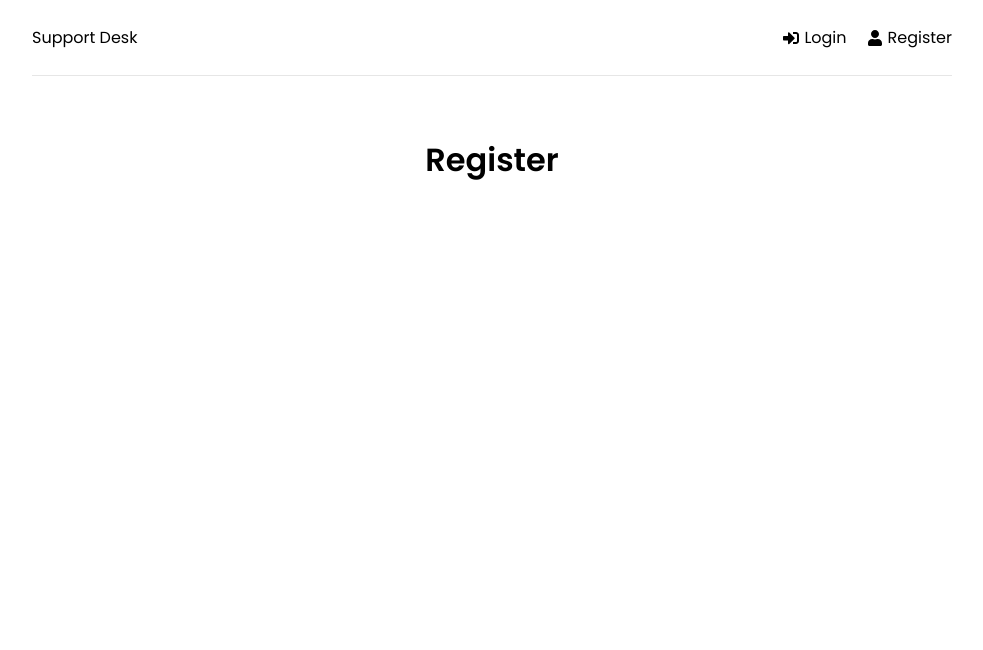
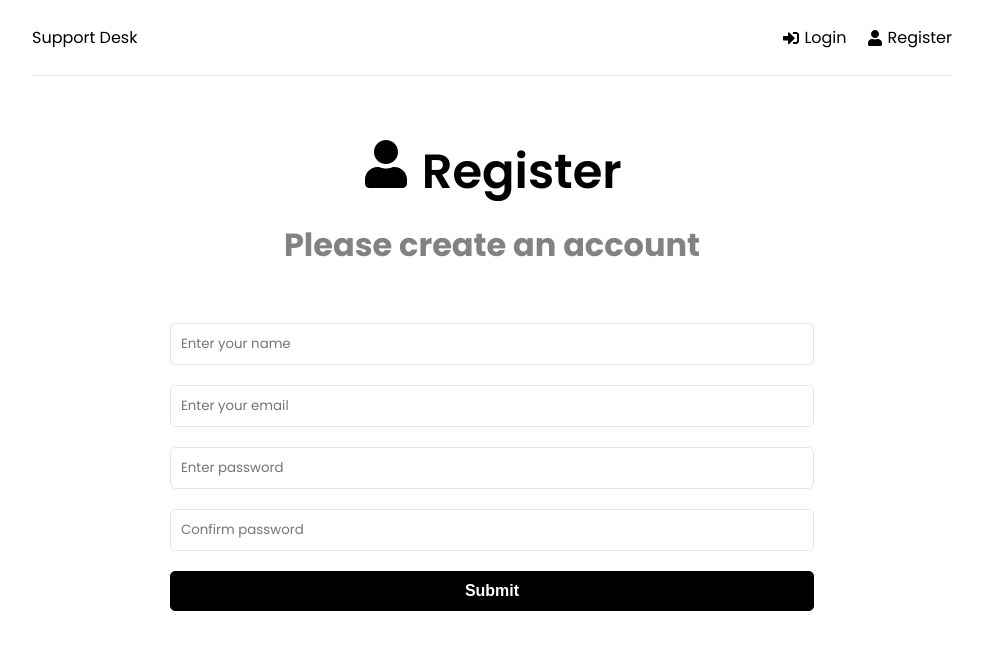
Before and after one commit to keerthimac/support_ticket, a React (Create React App) app in the folder frontend/: page /register in a window 1280 px wide. Shown: the top 650 px of the page, without its empty margins (148-1131 px from the left). Built offline with nearby package versions, Linux system fonts and the light colour scheme.

Commit message:
register & login ui

```diff
--- a/frontend/src/App.js
+++ b/frontend/src/App.js
@@ -1,4 +1,6 @@
 import { BrowserRouter as Router, Routes, Route } from "react-router-dom";
+import { ToastContainer } from "react-toastify";
+import "react-toastify/dist/ReactToastify.css";
 import Home from "./pages/Home";
 import Login from "./pages/Login";
 import Register from "./pages/Register";
@@ -17,6 +19,7 @@ function App() {
           </Routes>
         </div>
       </Router>
+      <ToastContainer />
     </>
   );
 }
--- a/frontend/src/pages/Login.jsx
+++ b/frontend/src/pages/Login.jsx
@@ -1,9 +1,73 @@
+import { useState } from "react";
+import { toast } from "react-toastify";
+import { FaSignInAlt } from "react-icons/fa";
+
 function Login() {
+  const [formData, setFormData] = useState({
+    email: "",
+    password: "",
+  });
+
+  const { email, password } = formData;
+
+  const onChange = (e) =>
+    setFormData({ ...formData, [e.target.name]: e.target.value });
+
+  const onSubmit = async (e) => {
+    e.preventDefault();
+    // const config = {
+    //   headers: {
+    //     "Content-Type": "application/json",
+    //   },
+    // };
+    // try {
+    //   const body = JSON.stringify({ email, password });
+    //   const res = await axios.post("/api/users/login", body, config);
+    //   console.log(res.data);
+    // } catch (err) {
+    //   console.error(err.response.data);
+    // }
+  };
+
   return (
-    <div>
-      <h1>Login</h1>
-    </div>
+    <>
+      <section className='heading'>
+        <h1>
+          <FaSignInAlt /> Login
+        </h1>
+        <p>Please log in to get support</p>
+      </section>
+
+      <section className='form'>
+        <form onSubmit={onSubmit}>
+          <div className='form-group'>
+            <input
+              type='email'
+              className='form-control'
+              id='email'
+              name='email'
+              value={email}
+              onChange={onChange}
+              placeholder='Enter your email'
+              required
+            />
+          </div>
+          <div className='form-group'>
+            <input
+              type='password'
+              className='form-control'
+              id='password'
+              name='password'
+              value={password}
+              onChange={onChange}
+              placeholder='Enter password'
+              required
+            />
+          </div>
+          <button className='btn btn-block'>Submit</button>
+        </form>
+      </section>
+    </>
   );
 }
-
 export default Login;
--- a/frontend/src/pages/Register.jsx
+++ b/frontend/src/pages/Register.jsx
@@ -1,8 +1,102 @@
+import { useState } from "react";
+import { toast } from "react-toastify";
+import { FaUser } from "react-icons/fa";
+
 function Register() {
+  const [formData, setFormData] = useState({
+    name: "",
+    email: "",
+    password: "",
+    confirmPassword: "",
+  });
+
+  const { name, email, password, confirmPassword } = formData;
+
+  const onChange = (e) =>
+    setFormData({ ...formData, [e.target.name]: e.target.value });
+
+  const onSubmit = async (e) => {
+    e.preventDefault();
+    if (password !== confirmPassword) {
+      toast.error("Passwords do not match");
+    }
+    // const config = {
+    //   headers: {
+    //     "Content-Type": "application/json",
+    //   },
+    // };
+    // try {
+    //   const body = JSON.stringify({ name, email, password });
+    //   const res = await axios.post("/api/users/register", body, config);
+    //   console.log(res.data);
+    // } catch (err) {
+    //   console.error(err.response.data);
+    // }
+  };
+
   return (
-    <div>
-      <h1>Register</h1>
-    </div>
+    <>
+      <section className='heading'>
+        <h1>
+          <FaUser /> Register
+        </h1>
+        <p>Please create an account</p>
+      </section>
+
+      <section className='form'>
+        <form onSubmit={onSubmit}>
+          <div className='form-group'>
+            <input
+              type='text'
+              className='form-control'
+              id='name'
+              name='name'
+              value={name}
+              onChange={onChange}
+              placeholder='Enter your name'
+              required
+            />
+          </div>
+          <div className='form-group'>
+            <input
+              type='email'
+              className='form-control'
+              id='email'
+              name='email'
+              value={email}
+              onChange={onChange}
+              placeholder='Enter your email'
+              required
+            />
+          </div>
+          <div className='form-group'>
+            <input
+              type='password'
+              className='form-control'
+              id='password'
+              name='password'
+              value={password}
+              onChange={onChange}
+              placeholder='Enter password'
+              required
+            />
+          </div>
+          <div className='form-group'>
+            <input
+              type='password'
+              className='form-control'
+              id='confirmPassword'
+              name='confirmPassword'
+              value={confirmPassword}
+              onChange={onChange}
+              placeholder='Confirm password'
+              required
+            />
+          </div>
+          <button className='btn btn-block'>Submit</button>
+        </form>
+      </section>
+    </>
   );
 }
 
```
